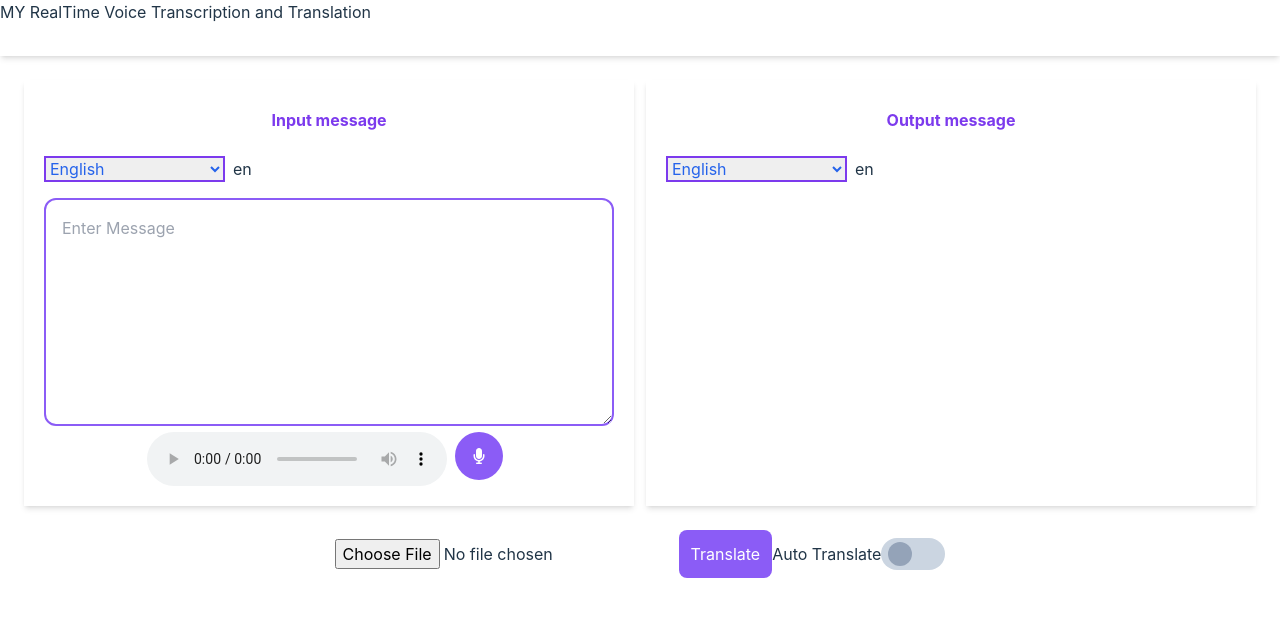
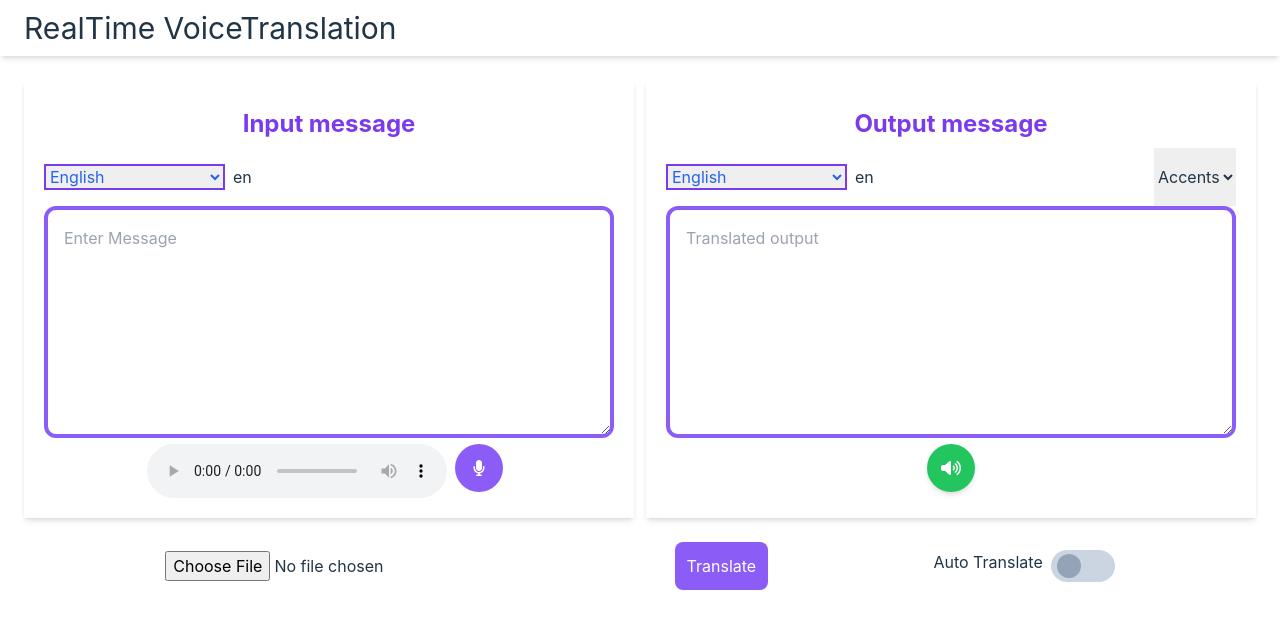
Before and after one commit to primestar2000/transcription-and-translation-web-app, a React (Vite) app: page / in a window 1280 px wide. Shown: the top 628 px of the page. Built offline with nearby package versions, Linux system fonts and the light colour scheme.

Commit message:
implemented text to speech

```diff
--- a/src/BaseApp.jsx
+++ b/src/BaseApp.jsx
@@ -1,7 +1,7 @@
 import { useEffect, useRef, useState } from "react";
 import { FontAwesomeIcon } from "@fortawesome/react-fontawesome";
 import TopBar from "./TopBar";
-import { faMicrophone, faStop } from "@fortawesome/free-solid-svg-icons";
+import { faMicrophone, faPause, faPlay, faStop, faVolumeHigh, faVolumeTimes } from "@fortawesome/free-solid-svg-icons";
 
 import axios from "axios";
 
@@ -9,6 +9,8 @@ import axios from "axios";
 import AudioFile from "../src/assets/sound.wav"
 import Select from "./component/select";
 import ToggleBtn from "./component/ToggleBtn";
+import { faSpeakap } from "@fortawesome/free-brands-svg-icons";
+import RoundedBtn from "./component/roundedBtn";
 const TranslatorApp = () => {
   const [recording, setRecording] = useState(false);
   const [audioURL, setAudioURL] = useState("");
@@ -21,9 +23,13 @@ const [translationTargetLang, setTranslationTargetLang] = useState("en");
 const [translationSourceLang, setTranslationSourcetLang] = useState("en");
 const [translatedOutput, setTranslatedOutput] = useState();
 const [autoTranslate, setAutoTranslate] = useState(false);
+const [outputSpeechStatus, setOutputSpeechStatus] = useState("stopped");
+const [availableVoices, setAvailableVoices] = useState([]);
+const [accentVoice, setAccentVoice] = useState(() =>( localStorage.getItem('accent') || 0));
 
   const mediaRecorder = useRef(null);
   let recordedChunks = useRef([]);
+  const translationOutputElement = useRef();
 
 
 
@@ -140,7 +146,7 @@ const handleTextAreaChange = (event) =>{
   console.log(event.target.value);
 }
 useEffect(()=>{
-  (autoTranslate && TranslateTextInput)
+  // (autoTranslate && TranslateTextInput)
 },[inputMessage])
 
 function WhenSourceLanguageSelected(value){
@@ -152,32 +158,96 @@ function WhenTargetLanguageSelected(value){
 // console.log(`target ${translationTargetLang}`)
 }
 useEffect(() => {
-  console.log(`Source language updated: ${translationSourceLang}`);
+  // console.log(`Source language updated: ${translationSourceLang}`);
 }, [translationSourceLang]);
 
 useEffect(() => {
-  console.log(`Target language updated: ${translationTargetLang}`);
+  // console.log(`Target language updated: ${translationTargetLang}`);
 }, [translationTargetLang]);
 
-console.log(autoTranslate);
+// console.log(autoTranslate);
 function handleAutoTranslate(){
 
   setAutoTranslate(!autoTranslate);
 }
+
+const startSpeech = () =>{
+
+  if (!('speechSynthesis' in window)) {
+    console.log("not supported");
+    // Browser does not support Speech Synthesis
+
+  } else {
+    const utterance = new SpeechSynthesisUtterance(translationOutputElement.current.value);
+    utterance.voice = window.speechSynthesis.getVoices()[accentVoice];
+    speechSynthesis.speak(utterance);
+    utterance.onstart = function(event) {
+      setOutputSpeechStatus("started");
+    };
+
+    utterance.onend = function(event) {
+      setOutputSpeechStatus("stopped");
+    };
+
+    utterance.onerror = function(event) {
+      setOutputSpeechStatus("stopped");
+    };
+
+    utterance.onpause = function(event) {
+
+    };
+
+    utterance.onresume = function(event) {
+
+    };
+    // console.log(utterance);
+  }
+}
+const pauseSpeech = () =>{
+    // console.log(outputSpeechStatus);
+    speechSynthesis.pause();
+    setOutputSpeechStatus("paused");
+}
+const resumeSpeech = () =>{
+    // console.log(outputSpeechStatus);
+    speechSynthesis.resume();
+    setOutputSpeechStatus("resumed");
+}
+const stopSpeech = () =>{
+    // console.log(outputSpeechStatus);
+    speechSynthesis.cancel();
+    setOutputSpeechStatus("stopped");
+}
+
+useEffect(()=>{
+  const getVoices = () => {
+  // console.log(window.speechSynthesis.getVoices()[0])
+  };
+getVoices();
+},[])
+
+const chooseVoice = (event) => {
+  localStorage.setItem('accent', (event.target.value))
+  setAccentVoice(event.target.value)
+  // console.log(event.target.value);
+}
+// useEffect(()=>{
+// console.log(localStorage.getItem("accent"))
+// },[accentVoice])
   return (
     <>
       <div className="w-full h-screen">
         <TopBar />
         <div className="p-6 flex flex-col lg:flex-row gap-3">
           <div className="w-full lg:w-1/2 shadow-md p-5">
-            <h1 className="text-center m-2 text-violet-600 font-bold">Input message</h1>
+            <h1 className="text-center text-2xl m-2 text-violet-600 font-bold">Input message</h1>
             <Select WhenSelected={ (data)=>{WhenSourceLanguageSelected(data)} } value={translationSourceLang} />
             <textarea onChange={(event)=>{
               handleTextAreaChange(event)
 
             }}
             value={inputMessage}
-            className="w-full border-violet-500 border-solid border-[2px] p-4 rounded-xl" placeholder="Enter Message" name="" id="" cols="30" rows="8" />
+            className="w-full border-violet-500 border-solid border-[4px] p-4 rounded-xl" placeholder="Enter Message" name="" id="" cols="30" rows="8" />
             <div className="flex justify-center">
               <audio controls={true} src={audioURL}>
                 {/* <source src={audioURL} type="audio/wav" /> */}
@@ -195,14 +265,60 @@ function handleAutoTranslate(){
             </div>
           </div>
           <div className="w-full lg:w-1/2 shadow-md p-5">
-            <h1 className="text-center m-2 text-violet-600 font-bold">Output message</h1>
+            <h1 className="text-center text-2xl m-2 text-violet-600 font-bold">Output message</h1>
 
+           <div className="flex justify-between">
             <Select WhenSelected={ (data)=>{WhenTargetLanguageSelected(data)} } value={translationTargetLang} />
+            <select
+             onChange={(event)=>{chooseVoice(event)}}
+             value={accentVoice}
+            className="max-w-[300px]">
+              <option  value="">Accents</option>
+              {window.speechSynthesis.getVoices().map((voice, index)=>{
+                return(<option value={index} key={index}>{ `${index+1}.  ${voice.name}`}</option>);
+              })}
+            </select>
+           </div>
             {/* Add translation output here */}
-            <p>{translatedOutput}</p>
+            <textarea
+            ref={translationOutputElement}
+            value={translatedOutput}
+            className="w-full border-violet-500 border-solid border-[4px] p-4 rounded-xl" placeholder="Translated output" readOnly={false} name="" id="" cols="30" rows="8" />
+            <div className="flex justify-center items-center">
+            <div className="flex">
+              {
+                outputSpeechStatus === "stopped" ?
+                <RoundedBtn clickedEvent={startSpeech} color={"bg-green-500"}>
+                  <FontAwesomeIcon className="dark:text-slate-800 text-white" icon={faVolumeHigh} />
+                </RoundedBtn>
+
+
+              :
+              <div className="flex gap-2">
+              {
+                //outputSpeechStatus === "started" || outputSpeechStatus === "paused" &&
+              <RoundedBtn clickedEvent={resumeSpeech} color={"bg-violet-500"}>
+                <FontAwesomeIcon className="dark:text-slate-800 text-white" icon={faPlay} />
+              </RoundedBtn>
+              }
+              {
+               // outputSpeechStatus === "started" || outputSpeechStatus === "resumed" &&
+              <RoundedBtn clickedEvent={pauseSpeech} color={"bg-blue-500"}>
+                <FontAwesomeIcon className="dark:text-slate-800 text-white" icon={faPause} />
+              </RoundedBtn>
+              }
+              <RoundedBtn clickedEvent={stopSpeech} color={"bg-red-500"}>
+                <FontAwesomeIcon className="dark:text-slate-800 text-white" icon={faStop} />
+              </RoundedBtn>
+              </div>
+            }
+
+            </div>
+            </div>
+
           </div>
         </div>
-        <div className="flex flex-col lg:flex-row items-center justify-center">
+        <div className="flex flex-col lg:flex-row items-center lg:justify-evenly">
           {/* Add translation logic and handler */}
           <input type="file" name="main-file" id="" onChange={ async (event)=>{
            await setMainFile(event.target.files[0])
--- a/src/TopBar.jsx
+++ b/src/TopBar.jsx
@@ -1,7 +1,7 @@
 const TopBar = () => (
     <>
-    <div className="w-full h-[56px] shadow-md items-center">
-        <h1>MY RealTime Voice Transcription and Translation</h1>
+    <div className="w-full h-[56px] flex items-center px-6 shadow-md items-center">
+        <h1 className="text-3xl">RealTime VoiceTranslation</h1>
     </div>
     </>
 )
--- a/src/component/ToggleBtn.jsx
+++ b/src/component/ToggleBtn.jsx
@@ -8,12 +8,14 @@ const ToggleBtn = ({handleExtClick, status}) => {
     }
     return(
         <>
-            <p>Auto Translate</p>
+        <div className="flex gap-2">
+        <p>Auto Translate</p>
             <div onClick={handleClick} className="w-16 h-8 flex justify-center items-center bg-slate-300 rounded-2xl">
                 <div className="w-[80%] h-6 relative ">
                     <div className={`w-6 h-6 absolute ${status ? "bg-violet-600 translate-x-[100%]"  : "bg-slate-400 translate-x-[0]"} rounded-full transition-all delay-70 ease-in-out`}></div>
                 </div>
             </div>
+        </div>
         </>
     )
 }
--- /dev/null
+++ b/src/component/roundedBtn.jsx
@@ -0,0 +1,13 @@
+const RoundedBtn = ({children, color, clickedEvent}) => {
+    const handleClick = () => {
+        clickedEvent();
+    }
+return(
+    <>
+        <button onClick={handleClick} className={`shadow-md w-12 h-12 flex justify-center items-center rounded-full ${color} mx-2`}>
+            {children}
+        </button>
+    </>
+    )
+}
+export default RoundedBtn;
--- a/src/component/select.jsx
+++ b/src/component/select.jsx
@@ -6,6 +6,7 @@ const Select = ({WhenSelected, value}) => {
     }
 return(
     <>
+        <div>
             <select className="my-4 text-blue-600 border-[2px] border-solid border-violet-600" onChange={()=>{handleChange(event)}} value={value}>
                 <option >select</option>
                 {languagesData.data.languages.map((data)=>{
@@ -13,6 +14,7 @@ return(
                 })}
             </select>
             <span className="ml-2">{value}</span>
+        </div>
     </>
 )
 }
```
Lines whose indentation alone changed are shown as unchanged.
